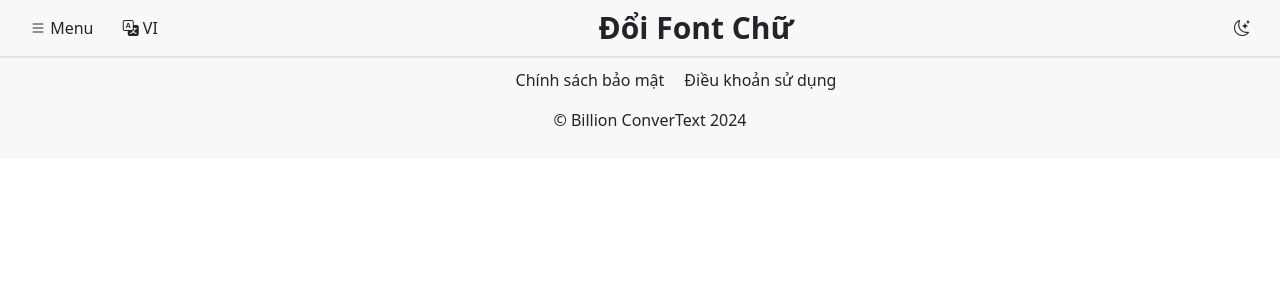
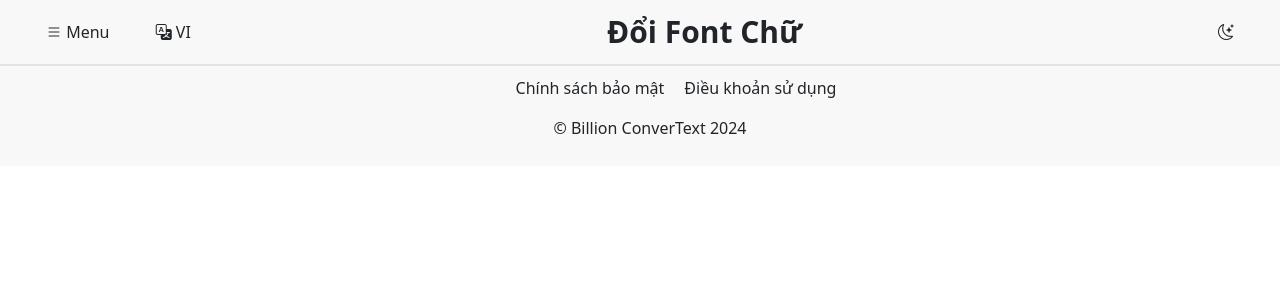
Before and after one commit to ducchinh123/convert-text-billions, a Vue app: page / in a window 1280 px wide. Shown: the top 300 px of the page. Built offline with nearby package versions, Linux system fonts and the light colour scheme.

Commit message:
custom header

```diff
--- a/src/views/TheHeader.vue
+++ b/src/views/TheHeader.vue
@@ -29,14 +29,36 @@
 
     #header .header-item:last-child label{
         cursor: pointer;
+        padding: 10px 16px;
+        border-radius: 3px;
+    }
+
+    #header .header-item:last-child label:hover{
+        background-color: #CCCED1;
     }
 
     #header .header-item:first-child label:last-child{
-        margin-left: 25px;
+        margin-left: 10px;
     }
 
     #header .header-item:first-child label:first-child, label:last-child:hover {
         cursor: pointer;
+
+    }
+
+    #header .menu label:first-child, label:last-child {
+        padding: 10px 16px;
+        border-radius: 3px;
+    }
+
+    #header .menu label:first-child:hover {
+
+        background-color: #CCCED1;
+    }
+
+    #header .menu label:last-child:hover {
+
+        background-color: #CCCED1;
     }
 
     @media screen and (max-width: 431px) {
```
